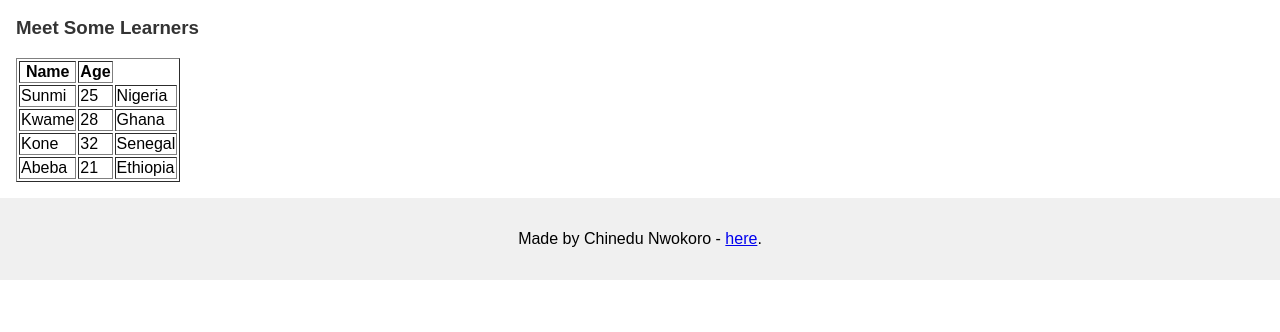
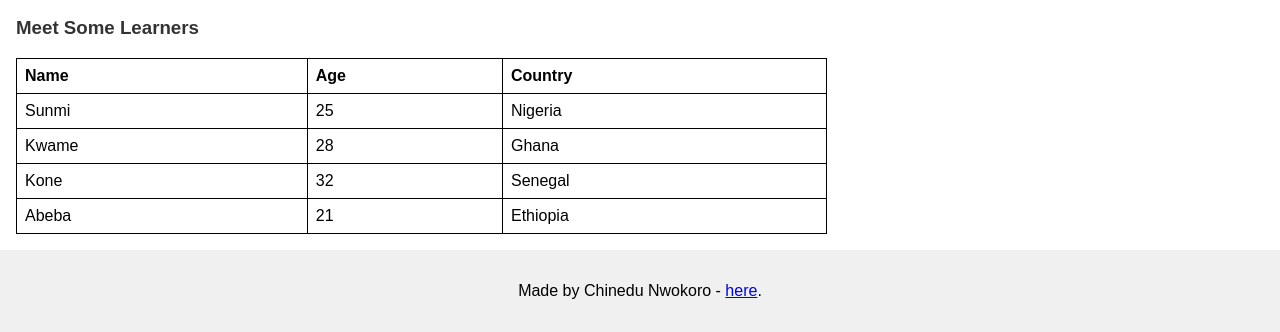
Before and after one commit to Nedz-space/alx_html_css, a plain HTML site: page css_basic/index.html in a window 1280 px wide. Shown: the part 619-951 px from the top of the page. Before the commit the page ends 899 px from the top, so only its background shows below. Drawn offline with Linux system fonts and the light colour scheme.

Commit message:
updated scripts

```diff
--- a/css_basic/index.html
+++ b/css_basic/index.html
@@ -7,12 +7,14 @@
   <link href="base.css" rel="stylesheet">
   <link href="styles.css" rel="stylesheet">
 </head>
-<body>
+<body class="works_on_smartphone">
   <header>
+    <nav>
       <ul>
         <li><a href="index.html">Home</a></li>
         <li><a href="tweets.html">Tweets</a></li>
       </ul>
+    </nav>
   </header>
 
   <main>
@@ -20,23 +22,25 @@
       <h1>Welcome to My First Portfolio Page</h1>
       <h2>About This Page</h2>
       <p>This is a basic HTML page created as part of a beginner project to demonstrate structure and content formatting.</p>
+
       <h3>Learning Objectives</h3>
       <p>The goal of this project is to learn how to structure a web page using HTML tags such as headings, paragraphs, and images.</p>
       <p>HTML is a markup language that helps browsers display and structure content on the web.</p>
       <p>By practicing HTML, I’m laying the foundation for future learning in CSS and JavaScript.</p>
       <p>Click the image below to visit the ALX Africa website and learn more about this program!</p>
-            <a href="https://www.alxafrica.com" target="_blank">
+
+      <a href="https://www.alxafrica.com" target="_blank" rel="noopener noreferrer">
         <img src="https://i.ibb.co/gTDZZT8/ALX-Logo-07.png" alt="ALX Logo" width="200">
       </a>
 
       <!-- Learners Table -->
       <h3>Meet Some Learners</h3>
-
-            <table border="1">
+      <table>
         <thead>
           <tr>
             <th>Name</th>
             <th>Age</th>
+            <th>Country</th>
           </tr>
         </thead>
         <tbody>
@@ -61,17 +65,16 @@
             <td>Ethiopia</td>
           </tr>
         </tbody>
-
       </table>
     </article>
+
     <aside>
       <p>placeholder to add comment thread later</p>
     </aside>
   </main>
 
   <footer>
-        <p>Made by Chinedu Nwokoro - <a href="https://github.com/Nedz-space" target="_blank">here</a>.</p>
+    <p>Made by Chinedu Nwokoro - <a href="https://github.com/Nedz-space" target="_blank" rel="noopener noreferrer">here</a>.</p>
   </footer>
-
 </body>
 </html>
--- a/css_basic/styles.css
+++ b/css_basic/styles.css
@@ -28,6 +28,18 @@ aside {
   padding: 1em;
 }
 
+table {
+  border-collapse: collapse;
+  width: 100%; /* Optional for responsiveness */
+}
+
+table, th, td {
+  border: 1px solid #000; /* Or any color you prefer */
+  padding: 8px;
+  text-align: left;
+}
+
+
 /* Optional styling for clarity */
 header, footer {
   background-color: #f0f0f0;
--- a/css_basic/tweets.html
+++ b/css_basic/tweets.html
@@ -9,35 +9,38 @@
 </head>
 <body>
   <header>
+    <nav>
       <ul>
         <li><a href="index.html">Home</a></li>
         <li><a href="tweets.html">Tweets</a></li>
       </ul>
+    </nav>
   </header>
 
   <main>
     <article>
-
       <h1>My Tweet</h1>
 
       <!-- Embedded Tweet -->
       <blockquote class="twitter-tweet">
         <p lang="en" dir="ltr">Learning HTML is the first step toward becoming a web developer!</p>
         &mdash; 0xnedz9000 (@Nedz_Space)
-                <a href="https://x.com/Nedz_Space/status/1946892041868194092">July 20, 2025</a>
+        <a href="https://x.com/Nedz_Space/status/1946892041868194092" target="_blank" rel="noopener noreferrer">July 20, 2025</a>
       </blockquote>
-            <script async src="https://platform.twitter.com/widgets.js" charset="utf-8"></script>
+      <script async src="https://platform.twitter.com/widgets.js"></script>
+
 
       <!-- Link back to homepage -->
       <p><a href="index.html">← Back to Home</a></p>
     </article>
+
     <aside>
       <p>placeholder to add comment thread later</p>
     </aside>
   </main>
 
   <footer>
-        <p>Made by Chinedu Nwokoro - <a href="https://github.com/Nedz-space" target="_blank">here</a>.</p>
+    <p>Made by Chinedu Nwokoro - <a href="https://github.com/Nedz-space" target="_blank" rel="noopener noreferrer">here</a>.</p>
   </footer>
 </body>
 </html>
```
Lines whose indentation alone changed are shown as unchanged.
